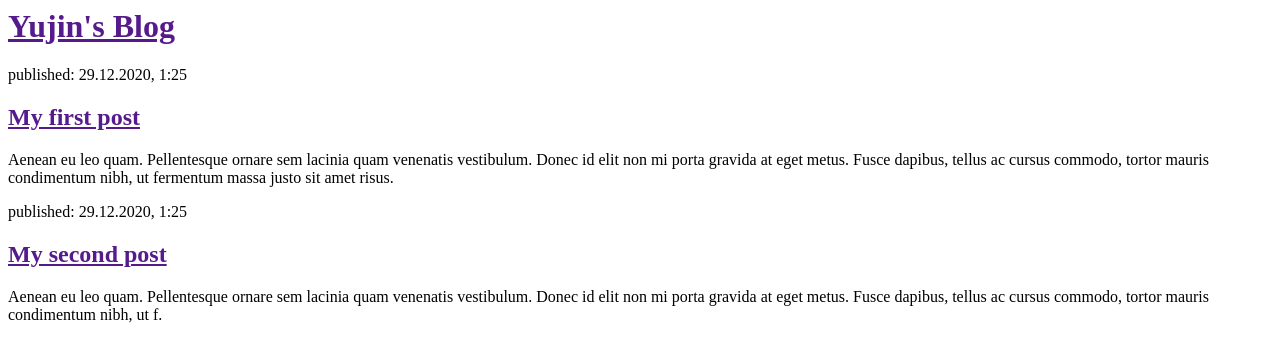
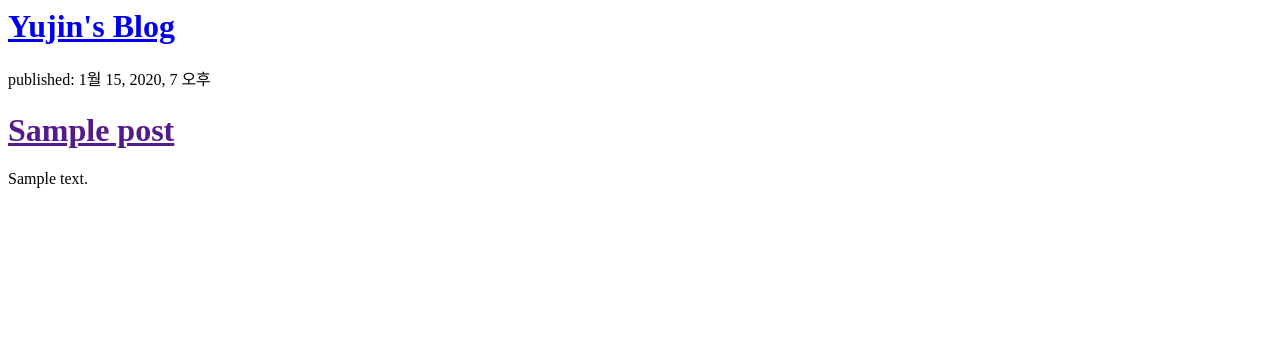
Before and after one commit to yujinsong-sub/blog, a Django app: page / in a window 1280 px wide. Shown: the top 362 px of the page. Run offline with Django 3.2, Linux system fonts and the light colour scheme; tables that the repository leaves empty hold one stand-in row (values such as "Sample post").

Commit message:
blog view and template updated

```diff
--- a/blog/templates/blog/post_list.html
+++ b/blog/templates/blog/post_list.html
@@ -4,19 +4,15 @@
     </head>
     <body>
         <div>
-            <h1><a href="">Yujin's Blog</a></h1>
+            <h1><a href="/">Yujin's Blog</a></h1>
         </div>
 
-        <div>
-            <p>published: 29.12.2020, 1:25</p>
-            <h2><a href="">My first post</a></h2>
-            <p>Aenean eu leo quam. Pellentesque ornare sem lacinia quam venenatis vestibulum. Donec id elit non mi porta gravida at eget metus. Fusce dapibus, tellus ac cursus commodo, tortor mauris condimentum nibh, ut fermentum massa justo sit amet risus.</p>
-        </div>
-
-        <div>
-            <p>published: 29.12.2020, 1:25</p>
-            <h2><a href="">My second post</a></h2>
-            <p>Aenean eu leo quam. Pellentesque ornare sem lacinia quam venenatis vestibulum. Donec id elit non mi porta gravida at eget metus. Fusce dapibus, tellus ac cursus commodo, tortor mauris condimentum nibh, ut f.</p>
-        </div>
+        {% for post in posts %}
+            <div>
+                <p>published: {{ post.published_date }}</p>
+                <h1><a href="">{{ post.title }}</a></h1>
+                <p>{{ post.text|linebreaksbr }}</p>
+            </div>
+        {% endfor %}
     </body>
 </html>
--- a/blog/views.py
+++ b/blog/views.py
@@ -1,5 +1,9 @@
 from django.shortcuts import render
+from django.utils import timezone
+from .models import Post
 
 # Create your views here.
 def post_list(request):
-    return render(request, 'blog/post_list.html', {})
+    posts = Post.objects.filter(published_date__lte=timezone.now()).order_by('published_date')
+    # 3번째 매개변수 -> posts(Post 객체) 전달
+    return render(request, 'blog/post_list.html', {'posts' : posts})
```
